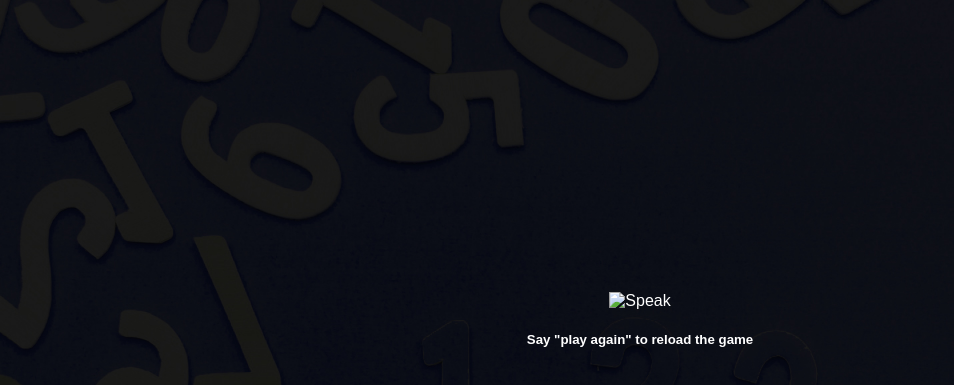
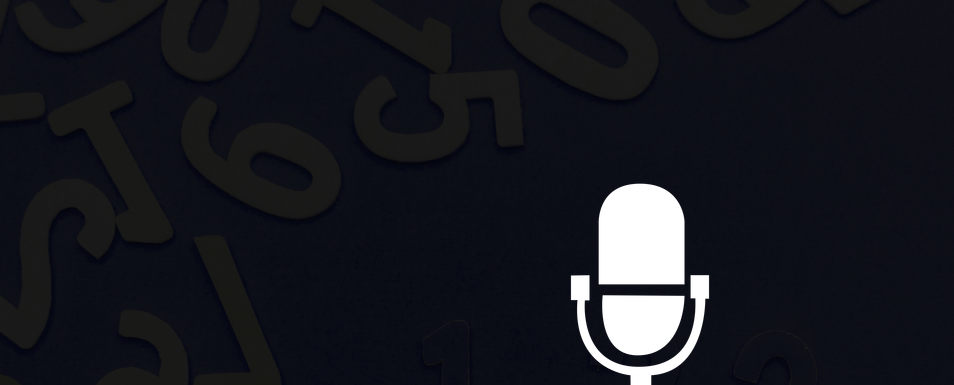
Before and after one commit to Eklavya18100/SpeechRecognition, a plain HTML site: page index.html in a window 1280 px wide. Shown: the top 385 px of the page, without its empty margins (0-954 px from the left). Drawn offline with Linux system fonts and the light colour scheme; files whose address does not match are found by name.

Commit message:
Update index.html

```diff
--- a/index.html
+++ b/index.html
@@ -8,7 +8,7 @@
     <title>Speak Number Guess</title>
   </head>
   <body>
-    <img src="img/mic.png" alt="Speak" />
+    <img src="mic.png" alt="Speak" />
     <h5> Say "play again" to reload the game</h5>
     <h1>Guess a Number Between 1 - 100</h1>
 
```
